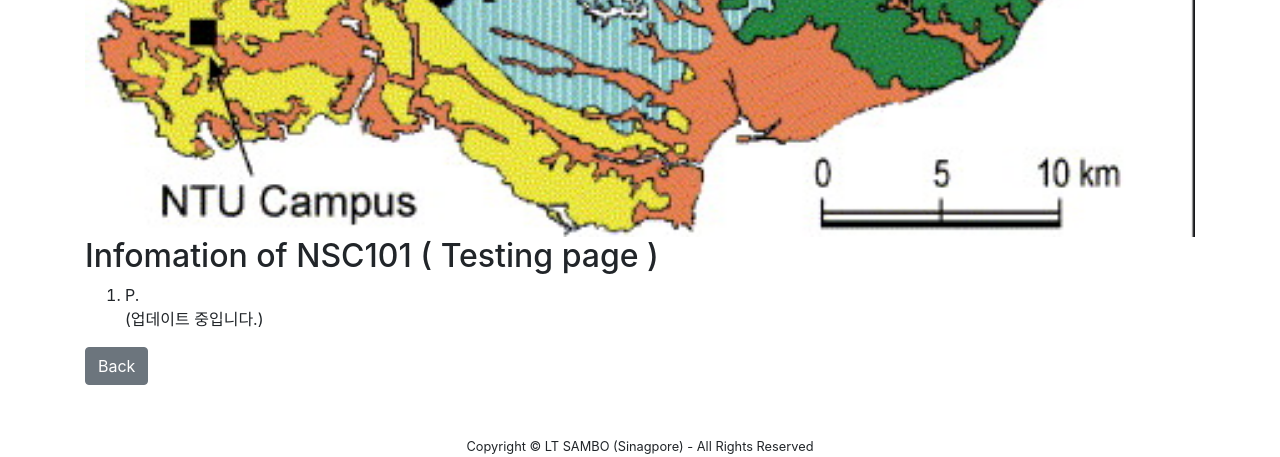
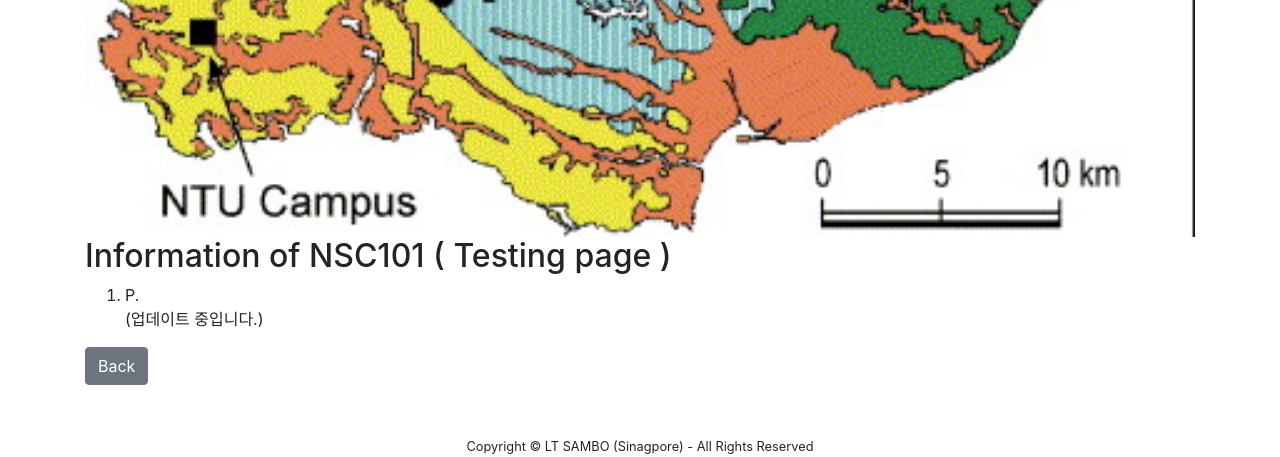
Before and after one commit to dallyura/ltsambo, a Django app: page /N101_info/ in a window 1280 px wide. Shown: the part 489-946 px from the top of the page. Run offline with Django 3.2, Linux system fonts and the light colour scheme; the visitor is signed in with stand-in values (Sample User, id 1).

Commit message:
about  수정

```diff
--- a/pages/templates/N101_info.html
+++ b/pages/templates/N101_info.html
@@ -13,7 +13,7 @@
     <img src="/static/images/geological.png" class="d-block w-100" alt="...">
 </div>
 
-<h2>Infomation of NSC101 ( Testing page ) </h2>
+<h2>Information of NSC101 ( Testing page ) </h2>
 
 <div  ><ol>
   <li>P.<br>
```
